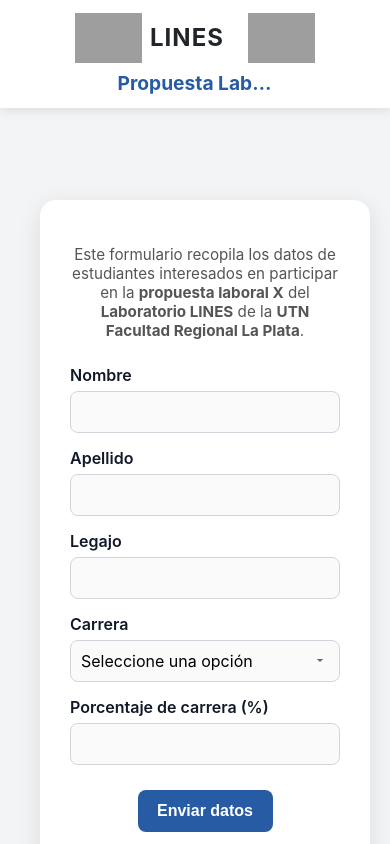
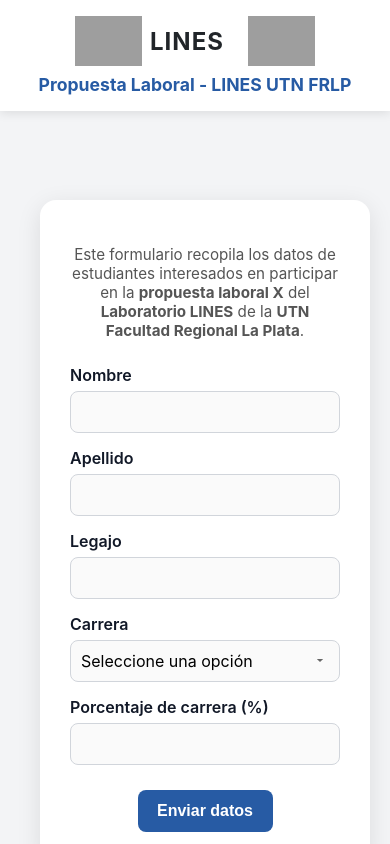
Before and after one commit to bsantillan/TrabajoFinalSeguridad, a plain HTML site: page index.html in a window 390 px wide. Shown: the top 844 px of the page. Drawn offline with Linux system fonts and the light colour scheme; grey boxes are pictures that could not be loaded.

Commit message:
Add files via upload

```diff
--- a/style.css
+++ b/style.css
@@ -240,8 +240,20 @@ button:hover {
 @media (max-width: 800px) {
     .navbar-lines {
         flex-direction: column;
-        gap: 0.5rem;
+        align-items: center;
+        justify-content: center;
+        padding: 1rem;
+    }
+
+    .navbar-logos {
+        justify-content: center;
+    }
+
+    .navbar-lines h1 {
         text-align: center;
+        max-width: 100%;
+        font-size: 1.1rem;
+        margin-top: 0.5rem;
     }
 
     .container {
@@ -269,7 +281,8 @@ button:hover {
 .loader {
     margin: 20px auto;
     border: 4px solid #f3f3f3;
-  border-top: 4px solid #275BA4; /* azul institucional */
+    border-top: 4px solid #275BA4;
+    /* azul institucional */
     border-radius: 50%;
     width: 40px;
     height: 40px;
@@ -277,8 +290,13 @@ button:hover {
 }
 
 @keyframes spin {
-  0% { transform: rotate(0deg); }
-  100% { transform: rotate(360deg); }
+    0% {
+        transform: rotate(0deg);
+    }
+
+    100% {
+        transform: rotate(360deg);
+    }
 }
 
 .mensaje-final {
```
Lines whose indentation alone changed are shown as unchanged.
